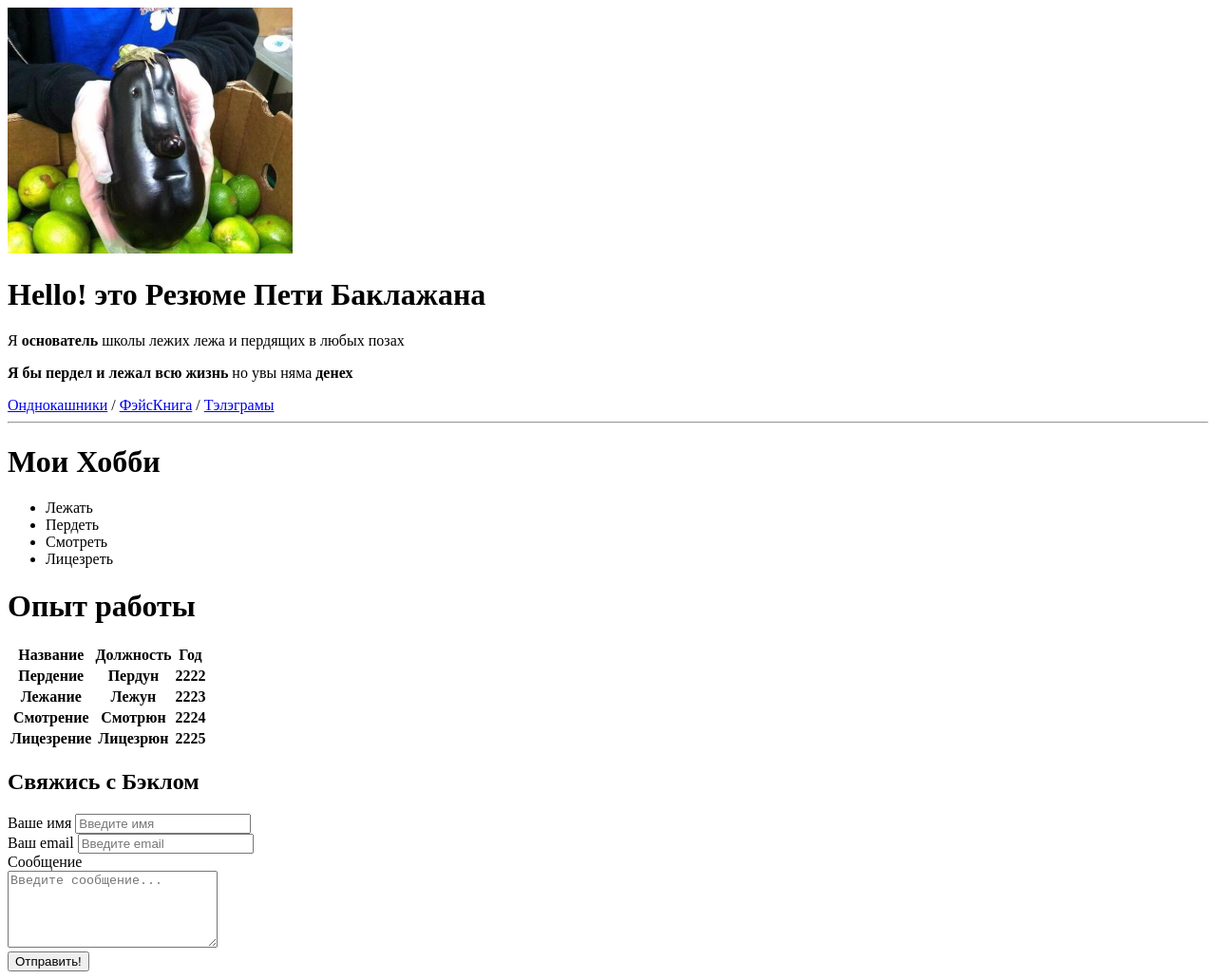
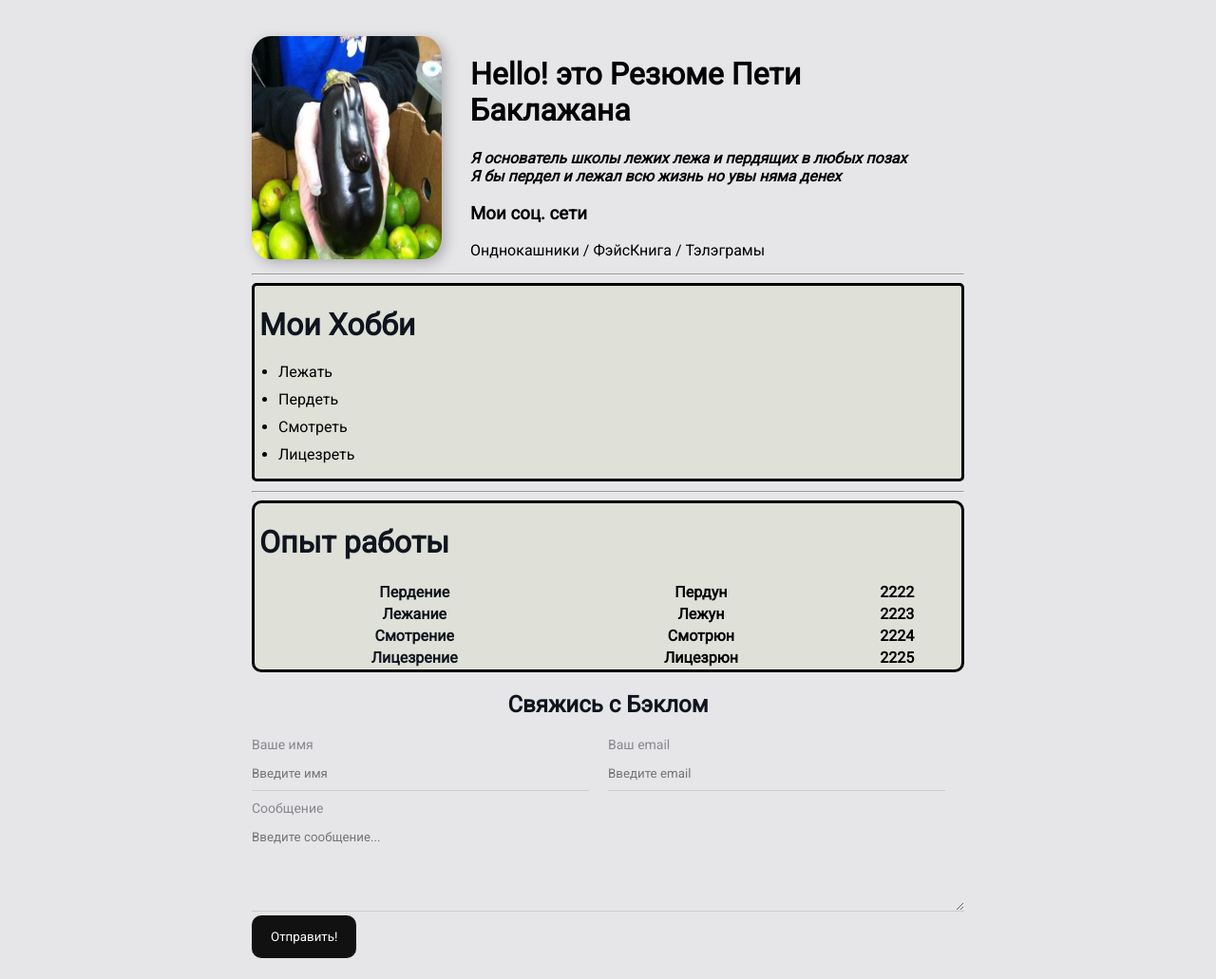
Before and after one commit to quadR4T/resume2.0, a plain HTML site: page index.html in a window 1280 px wide. Shown: the whole page at 95% size. Drawn offline with Linux system fonts and the light colour scheme.

Commit message:
add styles

```diff
--- a/index.html
+++ b/index.html
@@ -7,31 +7,42 @@
     <meta name="keywords" content="cv , resume">
     <meta name="description" content="резюме Петра Баклажановича">
     <title>Резюме</title>
+    <link rel="stylesheet" href="selector.css">
 </head>
 <body>
-    <img src="img/бэкл.jpg" width="300">
+<div class="container">
+    <div class="info">
+     <img src="img/бэкл.jpg" class="avatar">
+      <div class="info-text">
         <h1>Hello! это Резюме Пети Баклажана </h1>
         <p>Я <Strong><am>основатель</am></m></Strong> школы лежих лежа и пердящих в любых позах </p>
         <p><strong>Я бы пердел и лежал всю жизнь</strong> <am>но увы</am> няма<strong> денех</strong></p>
+        <h3>Мои соц. сети</h3>
         <a href="https://m.ok.ru/profile/585864457700" target="_blank">Онднокашники</a> /
         <a href="https://www.facebook.com/restoran.baklazhan/" target="_blank">ФэйсКнига</a> /
         <a href="tel.html" target="_blank">Тэлэграмы</a>
+      </div>
+    </div>
    <hr>
+   <div class="card-1">
     <h1>Мои Хобби</h1>
-   <ul>
+    <ul class="list">
        <li>Лежать</li>
        <li>Пердеть</li>
        <li>Смотреть</li>
        <li>Лицезреть</li>
     </ul>
+    </div>
+    <hr>
+  <div class="card-2">
      <h1>Опыт работы</h1>
-   <table>
+      <table class="table">
         <thead>
-           <tr>
+           <!-- <tr>
                <th>Название</th>
                <th>Должность</th>
                <th>Год</th>
-           </tr>
+           </tr> -->
         </thead>
           <tbody>
            <tr>
@@ -56,28 +67,32 @@
            </tr>
          </tbody>
          </table>
+        </div>
+
+
+   <form class="form" >
     <h2>Свяжись с Бэклом</h2>
-   <form >
-
-    <div>
-       <label for="name" >Ваше имя</label>
+    <div class="form-row">
+        <div class="form-group">
+          <label for="name">Ваше имя</label>
           <input type="text" id="name" placeholder="Введите имя">
         </div>
 
-    <div>
-       <label for="email"  >Ваш email</label>
+        <div class="form-group">
+         <label for="email">Ваш email</label>
          <input type="email" id="email" placeholder="Введите email">
         </div>
+    </div>
 
-    <div>
-        <label for="message"  >Сообщение</label>
-        <br>
+    <div class="form-group">
+        <label for="message">Сообщение</label>
         <textarea id="message" cols="25" rows="5" placeholder="Введите сообщение..."></textarea>
      </div>
 
-     <input type="submit" value="Отправить!" >
+     <input class="btn" type="submit" value="Отправить!" >
 
 
    </form>
+</div>
 </body>
 </html>
--- /dev/null
+++ b/selector.css
@@ -0,0 +1,140 @@
+@import url('https://fonts.googleapis.com/css2?family=Roboto&display=swap');
+body {
+    font-size: 16px;
+    font-family: Roboto, sans-serif;
+    font-weight: 400;
+    background: #e6e5e8;
+    color: #0f141e;
+
+}
+a {
+color: #000;
+text-decoration: none;
+}
+a:hover{
+    text-decoration: underline;
+}
+a:active{
+    color: rgb(2, 2, 2);
+}
+a:visited{
+    color: rgb(78, 78, 148);
+}
+.container{
+    max-width: 750px;
+    margin: auto;
+    padding-top: 30px;
+}
+.info {
+color: rgb(2, 2, 2);
+margin-bottom: 15px;
+display: flex;
+}
+@media (max-width: 650px) {
+    .info{
+        display: block;
+        text-align: center;
+    }
+}
+.info-text{
+    margin-left: 30px;
+}
+.info-text p {
+    font-style: italic;
+    font-weight: 900;
+    color: rgb(2, 2, 2);
+    margin: 0px;
+}
+#title {
+    color: rgb(180, 181, 175);
+}
+.card-1{
+border: 3px solid rgb(2, 2, 2);
+border-radius: 5px;
+background-color: rgb(223, 224, 216);
+padding-left: 5px;
+margin-bottom: 10px;
+}
+.card-2{
+border: 3px solid black;
+border-radius: 10px;
+background-color: rgb(223, 224, 216);
+padding-left: 5px;
+margin-bottom: 10px;
+}
+.avatar{
+    width: 200px;
+    border-radius: 10%;
+    box-shadow: 4px 4px 14px rgba( 0, 0, 0, .25);
+}
+.btn{
+    background: #111;
+    padding: 15px 20px;
+    color: #fff;
+    border: none;
+    font-family: inherit;
+    cursor: pointer;
+    border-radius: 10px;
+}
+.btn:hover{
+    opacity: 0.8;
+}
+.list{
+    padding: 0 20px;
+}
+.list li{
+    color:#000000;
+    margin-bottom: 10px;
+}
+.table{
+    width: 100%;
+}
+.table td{
+    padding-bottom: 10px;
+}
+.table th:nth-child(2),.table th:nth-child(3){
+    color: #000;
+}
+.form h2{
+    text-align: center;
+}
+.form-group label{
+    display: block;
+    font-size: 14px;
+    color: #86898f;
+}
+.form-group input, .form-group textarea{
+    width: 100%;
+    box-sizing: border-box;
+    border: none;
+    background: transparent;
+    border-bottom: 1px solid #ccc;
+    color: #000;
+    padding: 15px 0px 10px;
+    outline: none;
+    font-family: inherit;
+}
+.form-row .form-group{
+ /* display: inline-block; */
+ margin-right:20px;
+ width: 50%;
+ /* width: calc(50% - 20px); */
+}
+.form-row .form-group:last-child{
+    margin-right:0;
+}
+.form-row{
+    margin-bottom:10px ;
+    margin-right :20px;
+    display: flex;
+}
+@media (max-width: 650px){
+    .form-row{
+        display: block;
+    }
+    .form-row .form-group{
+        width: 100%;
+        margin-right: 0;
+        margin-bottom: 10px;
+    }
+}
```
Lines whose indentation alone changed are shown as unchanged.
